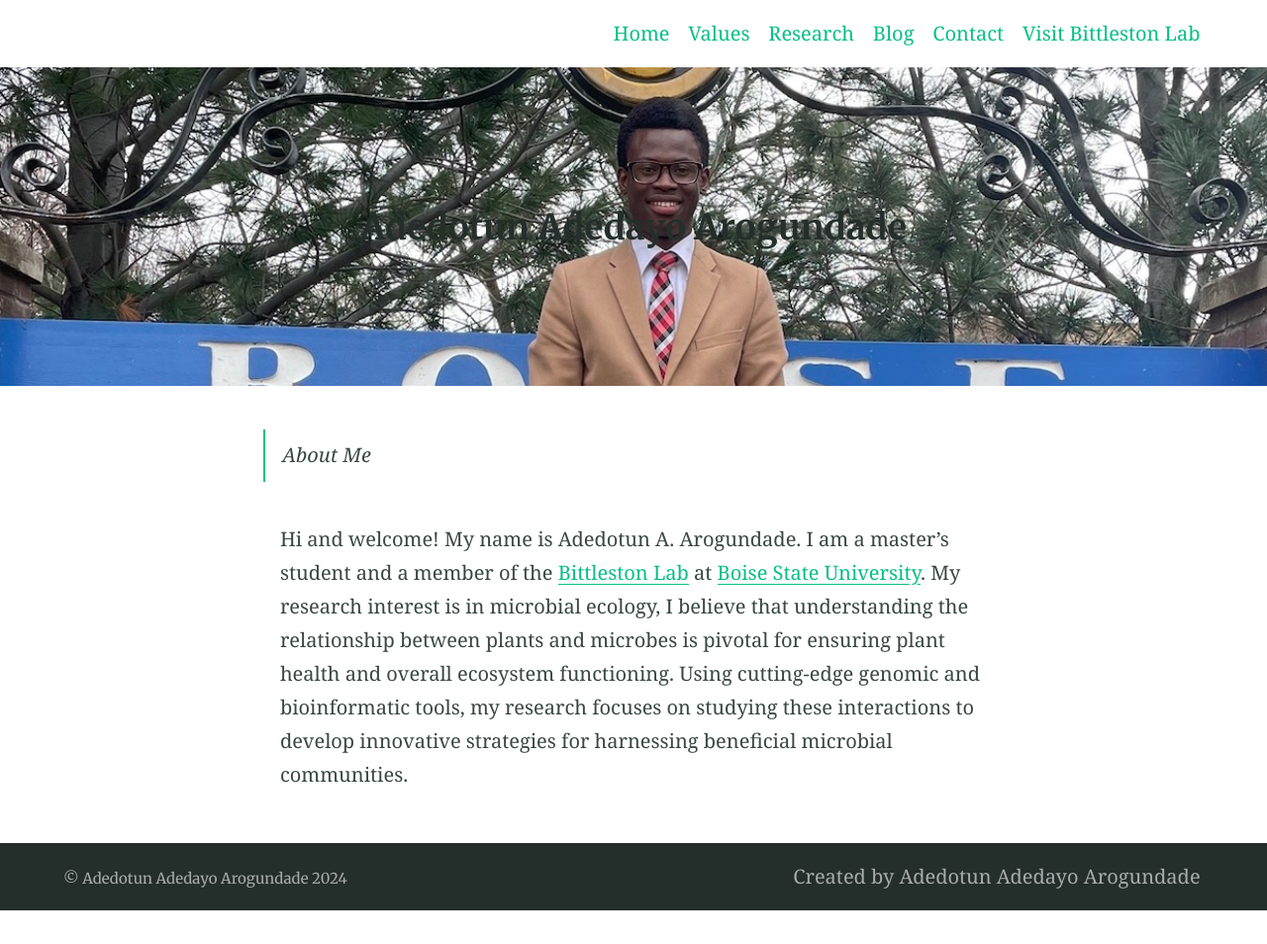
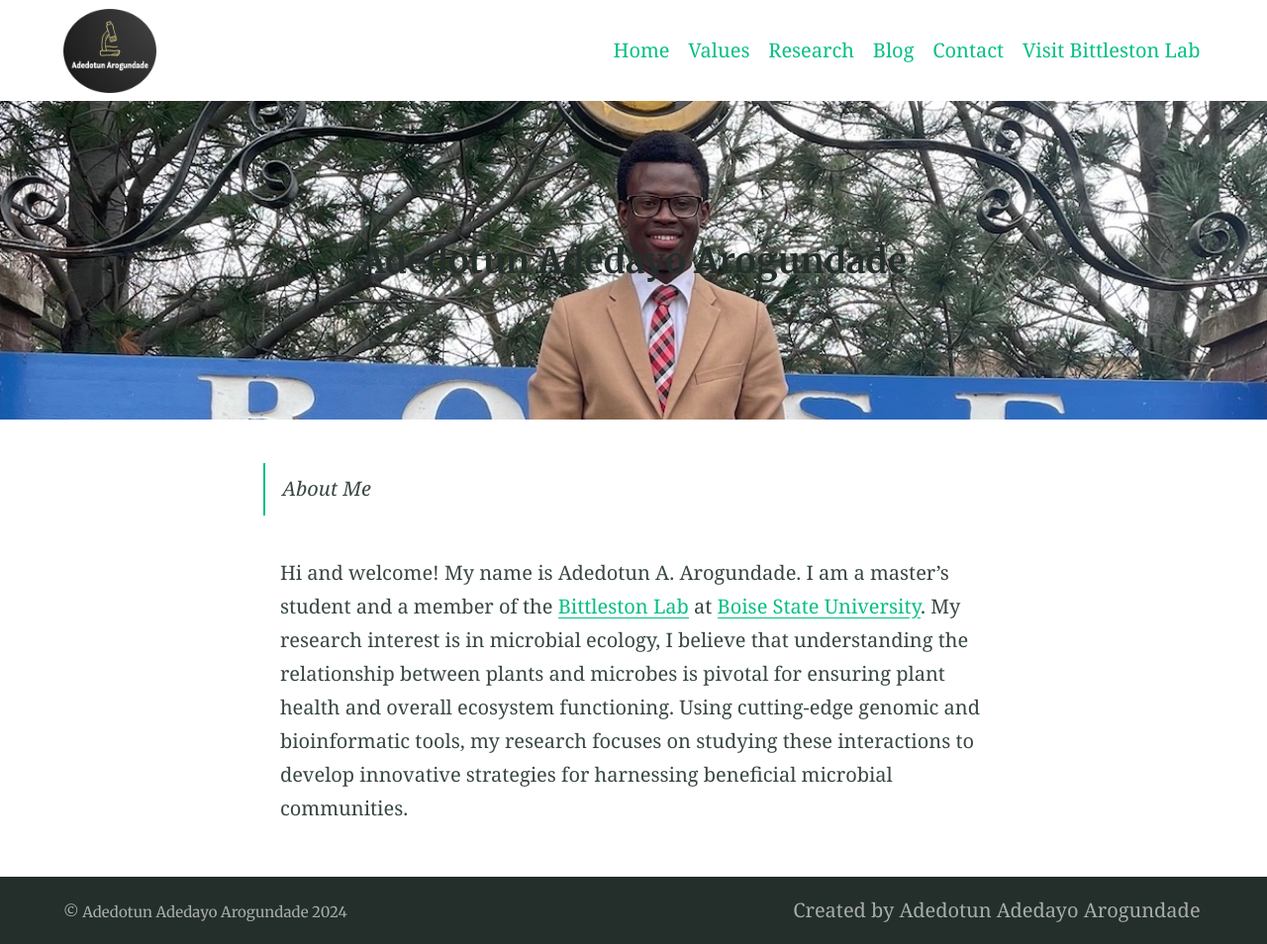
Before and after one commit to AdeArogundade/arogundadeadedotun, a Jekyll site: the page built from index.md, in a window 1280 px wide. Shown: the whole page at 99% size. Built offline with Jekyll 4.4.1, drawn with Linux system fonts in a browser that asks for light colours; before the commit the page ends 920 px from its top, so only the background shows below that.

Commit message:
Update site-logo.html

```diff
--- a/_includes/site-logo.html
+++ b/_includes/site-logo.html
@@ -1,3 +1,3 @@
 <a class="logo" href="{{ site.baseurl }}/">
-  <img src="https://adearogundade.github.io/arogundadeadedotun/assets/logos/Adedotun_Arogundade_logo.svg" alt="Adedotun Arogundade"/>
+  <img src="https://adearogundade.github.io/arogundadeadedotun/assets/logos/Adedotun_Arogundade_logo.png" alt="Adedotun Arogundade"/>
 </a>
```
